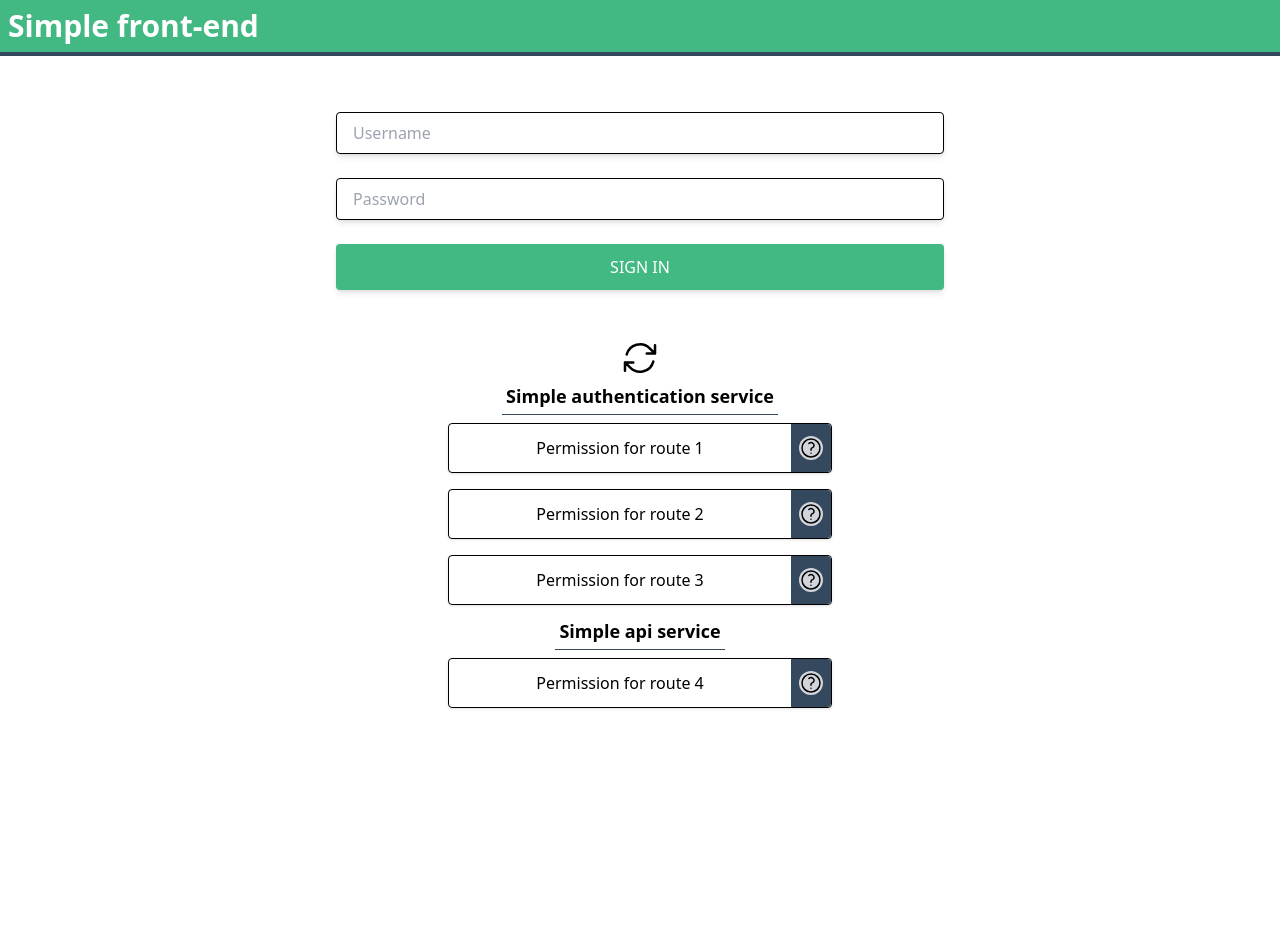
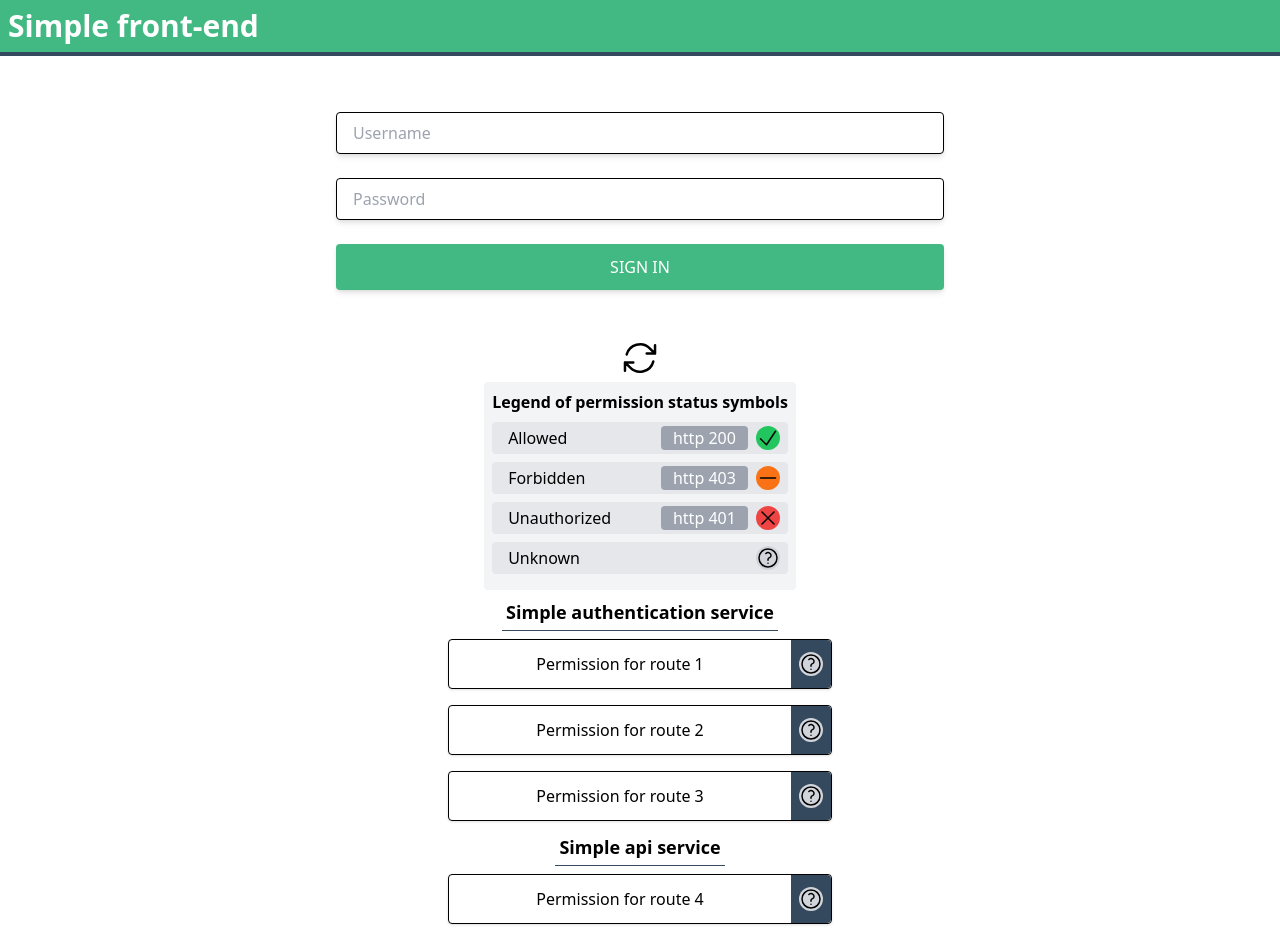
Before and after one commit to default-kaas/Simple-api-gateway-structure, a Vue app in the folder simple-front-end/: page / in a window 1280 px wide. Before the commit the page ends 800 px from the top, so only its background shows below. Built offline with nearby package versions, Linux system fonts and the light colour scheme.

Commit message:
Add legend of the permission status symbols

```diff
--- a/simple-front-end/components.d.ts
+++ b/simple-front-end/components.d.ts
@@ -7,9 +7,14 @@ export {}
 
 declare module '@vue/runtime-core' {
   export interface GlobalComponents {
+    CenterContentSection: typeof import('./src/components/utilities/CenterContentSection.vue')['default']
+    HeaderTwo: typeof import('./src/components/utilities/HeaderTwo.vue')['default']
+    LegendPermissionStatus: typeof import('./src/components/LegendPermissionStatus.vue')['default']
     LoadingCircle: typeof import('./src/components/LoadingCircle.vue')['default']
     LoginForm: typeof import('./src/components/LoginForm.vue')['default']
     PermissionStatus: typeof import('./src/components/PermissionStatus.vue')['default']
+    PermissionStatusIcon: typeof import('./src/components/utilities/PermissionStatusIcon.vue')['default']
+    PermissionStatusLegendRow: typeof import('./src/components/PermissionStatusLegendRow.vue')['default']
     TestAutoImport: typeof import("./src/components/TestAutoImport.vue")["default"]
   }
 }
--- a/simple-front-end/src/App.vue
+++ b/simple-front-end/src/App.vue
@@ -9,10 +9,11 @@
   <main class="p-2">
     <LoginForm />
     <LoadingCircle />
-    <section class="flex flex-col items-center justify-center">
-      <h2 class="font-bold text-lg p-1 border-custom-vue-gray border-b">
-        Simple authentication service
-      </h2>
+    <CenterContentSection>
+      <LegendPermissionStatus />
+    </CenterContentSection>
+    <CenterContentSection>
+      <HeaderTwo>Simple authentication service </HeaderTwo>
       <PermissionStatus
         :permissionStatusName="'Permission for route 1'"
         :permissionStatusApiUrl="'/api/permission-route1'"
@@ -25,15 +26,13 @@
         :permissionStatusName="'Permission for route 3'"
         :permissionStatusApiUrl="'/api/permission-route3'"
       />
-    </section>
-    <section class="flex flex-col items-center justify-center">
-      <h2 class="font-bold text-lg p-1 border-custom-vue-gray border-b">
-        Simple api service
-      </h2>
+    </CenterContentSection>
+    <CenterContentSection>
+      <HeaderTwo>Simple api service </HeaderTwo>
       <PermissionStatus
         :permissionStatusName="'Permission for route 4'"
         :permissionStatusApiUrl="'/api/permission-route4'"
       />
-    </section>
+    </CenterContentSection>
   </main>
 </template>
--- /dev/null
+++ b/simple-front-end/src/components/LegendPermissionStatus.vue
@@ -0,0 +1,30 @@
+<script setup lang="ts">
+import { PermissionStatusEnumerator } from "@/enumerators/permissionStatusEnumerator";
+</script>
+
+<template>
+  <div class="my-1 p-2 bg-gray-100 rounded">
+    <legend class="font-bold text-center">
+      Legend of permission status symbols
+    </legend>
+    <PermissionStatusLegendRow
+      :text="'Allowed'"
+      :httpText="'http 200'"
+      :permissionStatusEnumerator="PermissionStatusEnumerator.ok"
+    />
+    <PermissionStatusLegendRow
+      :text="'Forbidden'"
+      :httpText="'http 403'"
+      :permissionStatusEnumerator="PermissionStatusEnumerator.forbidden"
+    />
+    <PermissionStatusLegendRow
+      :text="'Unauthorized'"
+      :httpText="'http 401'"
+      :permissionStatusEnumerator="PermissionStatusEnumerator.unauthorized"
+    />
+    <PermissionStatusLegendRow
+      :text="'Unknown'"
+      :permissionStatusEnumerator="PermissionStatusEnumerator.unknown"
+    />
+  </div>
+</template>
--- a/simple-front-end/src/components/PermissionStatus.vue
+++ b/simple-front-end/src/components/PermissionStatus.vue
@@ -32,83 +32,9 @@ permissionStore.$onAction(async (action) => {
     <div
       class="flex items-center justify-center bg-custom-vue-gray border-black rounded-r py-1 px-2 h-12"
     >
-      <div
-        class="rounded-full bg-green-500"
-        v-if="permissionStatusEnumerator == PermissionStatusEnumerator.ok"
-      >
-        <svg
-          xmlns="http://www.w3.org/2000/svg"
-          fill="none"
-          viewBox="0 0 24 24"
-          stroke-width="1.5"
-          stroke="black"
-          class="w-6 h-6"
-        >
-          <path
-            stroke-linecap="round"
-            stroke-linejoin="round"
-            d="M4.5 12.75l6 6 9-13.5"
-          />
-        </svg>
-      </div>
-      <div
-        class="rounded-full bg-orange-500"
-        v-else-if="
-          permissionStatusEnumerator == PermissionStatusEnumerator.forbidden
-        "
-      >
-        <svg
-          xmlns="http://www.w3.org/2000/svg"
-          fill="none"
-          viewBox="0 0 24 24"
-          stroke-width="1.5"
-          stroke="currentColor"
-          class="w-6 h-6"
-        >
-          <path
-            stroke-linecap="round"
-            stroke-linejoin="round"
-            d="M19.5 12h-15"
-          />
-        </svg>
-      </div>
-      <div
-        class="rounded-full bg-red-500"
-        v-else-if="
-          permissionStatusEnumerator == PermissionStatusEnumerator.unauthorized
-        "
-      >
-        <svg
-          xmlns="http://www.w3.org/2000/svg"
-          fill="none"
-          viewBox="0 0 24 24"
-          stroke-width="1.5"
-          stroke="currentColor"
-          class="w-6 h-6"
-        >
-          <path
-            stroke-linecap="round"
-            stroke-linejoin="round"
-            d="M6 18L18 6M6 6l12 12"
-          />
-        </svg>
-      </div>
-      <div class="rounded-full bg-gray-300" v-else>
-        <svg
-          xmlns="http://www.w3.org/2000/svg"
-          fill="none"
-          viewBox="0 0 24 24"
-          stroke-width="1.5"
-          stroke="currentColor"
-          class="w-6 h-6"
-        >
-          <path
-            stroke-linecap="round"
-            stroke-linejoin="round"
-            d="M9.879 7.519c1.171-1.025 3.071-1.025 4.242 0 1.172 1.025 1.172 2.687 0 3.712-.203.179-.43.326-.67.442-.745.361-1.45.999-1.45 1.827v.75M21 12a9 9 0 11-18 0 9 9 0 0118 0zm-9 5.25h.008v.008H12v-.008z"
-          />
-        </svg>
-      </div>
+      <PermissionStatusIcon
+        :permissionStatusEnumerator="permissionStatusEnumerator"
+      />
     </div>
   </div>
 </template>
--- /dev/null
+++ b/simple-front-end/src/components/PermissionStatusLegendRow.vue
@@ -0,0 +1,29 @@
+<script setup lang="ts">
+import type { PermissionStatusEnumerator } from "@/enumerators/permissionStatusEnumerator";
+defineProps({
+  text: {
+    type: String,
+    required: true,
+  },
+  httpText: {
+    type: String,
+    required: false,
+  },
+  permissionStatusEnumerator: {
+    type: Number as () => PermissionStatusEnumerator,
+    required: true,
+  },
+});
+</script>
+
+<template>
+  <div class="flex py-1 px-2 my-2 bg-gray-200 rounded">
+    <div class="grow px-2">{{ text }}</div>
+    <div v-if="httpText" class="ml-1 mr-2 px-3 bg-gray-400 text-white rounded">
+      {{ httpText }}
+    </div>
+    <PermissionStatusIcon
+      :permissionStatusEnumerator="permissionStatusEnumerator"
+    />
+  </div>
+</template>
--- /dev/null
+++ b/simple-front-end/src/components/utilities/CenterContentSection.vue
@@ -0,0 +1,5 @@
+<template>
+  <section class="flex flex-col items-center justify-center">
+    <slot />
+  </section>
+</template>
--- /dev/null
+++ b/simple-front-end/src/components/utilities/HeaderTwo.vue
@@ -0,0 +1,5 @@
+<template>
+  <h2 class="font-bold text-lg p-1 border-custom-vue-gray border-b">
+    <slot />
+  </h2>
+</template>
--- /dev/null
+++ b/simple-front-end/src/components/utilities/PermissionStatusIcon.vue
@@ -0,0 +1,85 @@
+<script setup lang="ts">
+import { PermissionStatusEnumerator } from "@/enumerators/permissionStatusEnumerator";
+defineProps({
+  permissionStatusEnumerator: {
+    type: Number as () => PermissionStatusEnumerator,
+    required: true,
+  },
+});
+</script>
+
+<template>
+  <div
+    class="rounded-full bg-green-500"
+    v-if="permissionStatusEnumerator == PermissionStatusEnumerator.ok"
+  >
+    <svg
+      xmlns="http://www.w3.org/2000/svg"
+      fill="none"
+      viewBox="0 0 24 24"
+      stroke-width="1.5"
+      stroke="black"
+      class="w-6 h-6"
+    >
+      <path
+        stroke-linecap="round"
+        stroke-linejoin="round"
+        d="M4.5 12.75l6 6 9-13.5"
+      />
+    </svg>
+  </div>
+  <div
+    class="rounded-full bg-orange-500"
+    v-else-if="
+      permissionStatusEnumerator == PermissionStatusEnumerator.forbidden
+    "
+  >
+    <svg
+      xmlns="http://www.w3.org/2000/svg"
+      fill="none"
+      viewBox="0 0 24 24"
+      stroke-width="1.5"
+      stroke="currentColor"
+      class="w-6 h-6"
+    >
+      <path stroke-linecap="round" stroke-linejoin="round" d="M19.5 12h-15" />
+    </svg>
+  </div>
+  <div
+    class="rounded-full bg-red-500"
+    v-else-if="
+      permissionStatusEnumerator == PermissionStatusEnumerator.unauthorized
+    "
+  >
+    <svg
+      xmlns="http://www.w3.org/2000/svg"
+      fill="none"
+      viewBox="0 0 24 24"
+      stroke-width="1.5"
+      stroke="currentColor"
+      class="w-6 h-6"
+    >
+      <path
+        stroke-linecap="round"
+        stroke-linejoin="round"
+        d="M6 18L18 6M6 6l12 12"
+      />
+    </svg>
+  </div>
+  <div class="rounded-full bg-gray-300" v-else>
+    <svg
+      xmlns="http://www.w3.org/2000/svg"
+      fill="none"
+      viewBox="0 0 24 24"
+      stroke-width="1.5"
+      stroke="currentColor"
+      class="w-6 h-6"
+    >
+      <path
+        stroke-linecap="round"
+        stroke-linejoin="round"
+        d="M9.879 7.519c1.171-1.025 3.071-1.025 4.242 0 1.172 1.025 1.172 2.687 0 3.712-.203.179-.43.326-.67.442-.745.361-1.45.999-1.45 1.827v.75M21 12a9 9 0 11-18 0 9 9 0 0118 0zm-9 5.25h.008v.008H12v-.008z"
+      />
+    </svg>
+  </div>
+</template>
```
